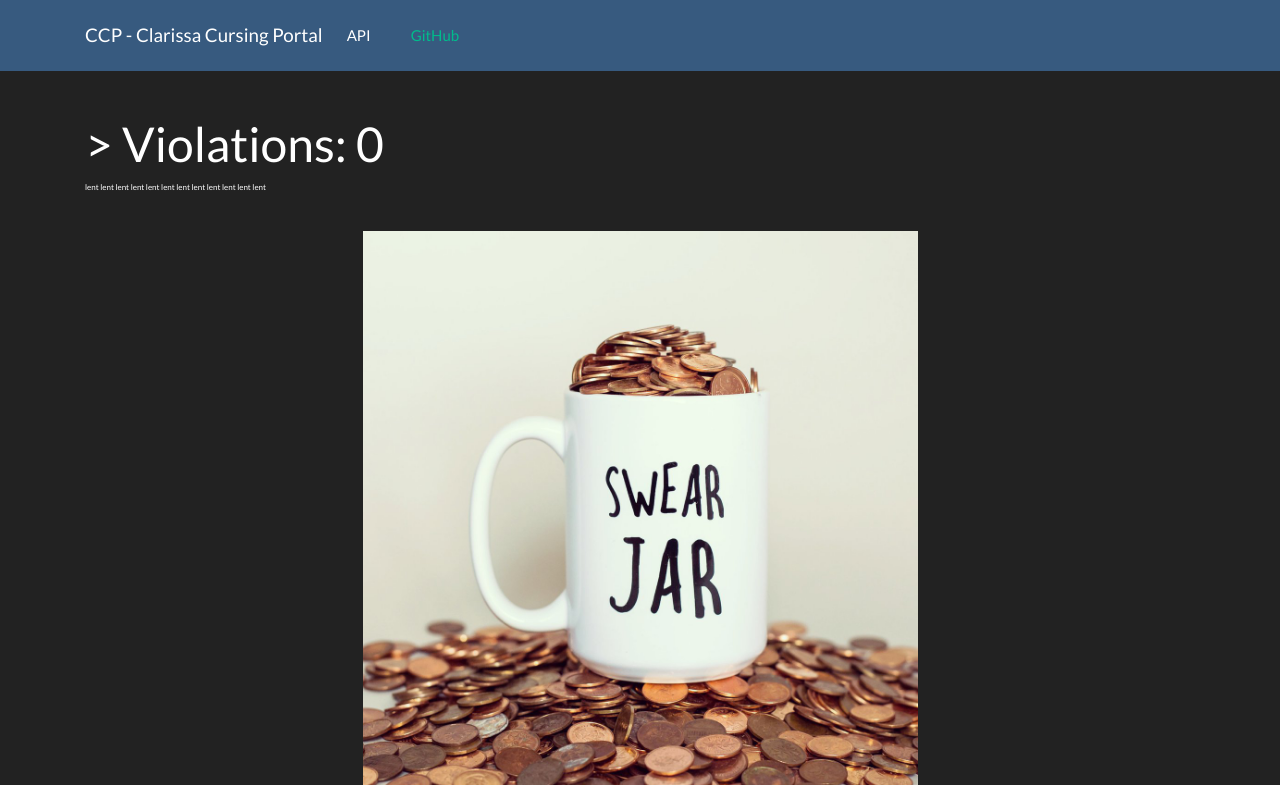
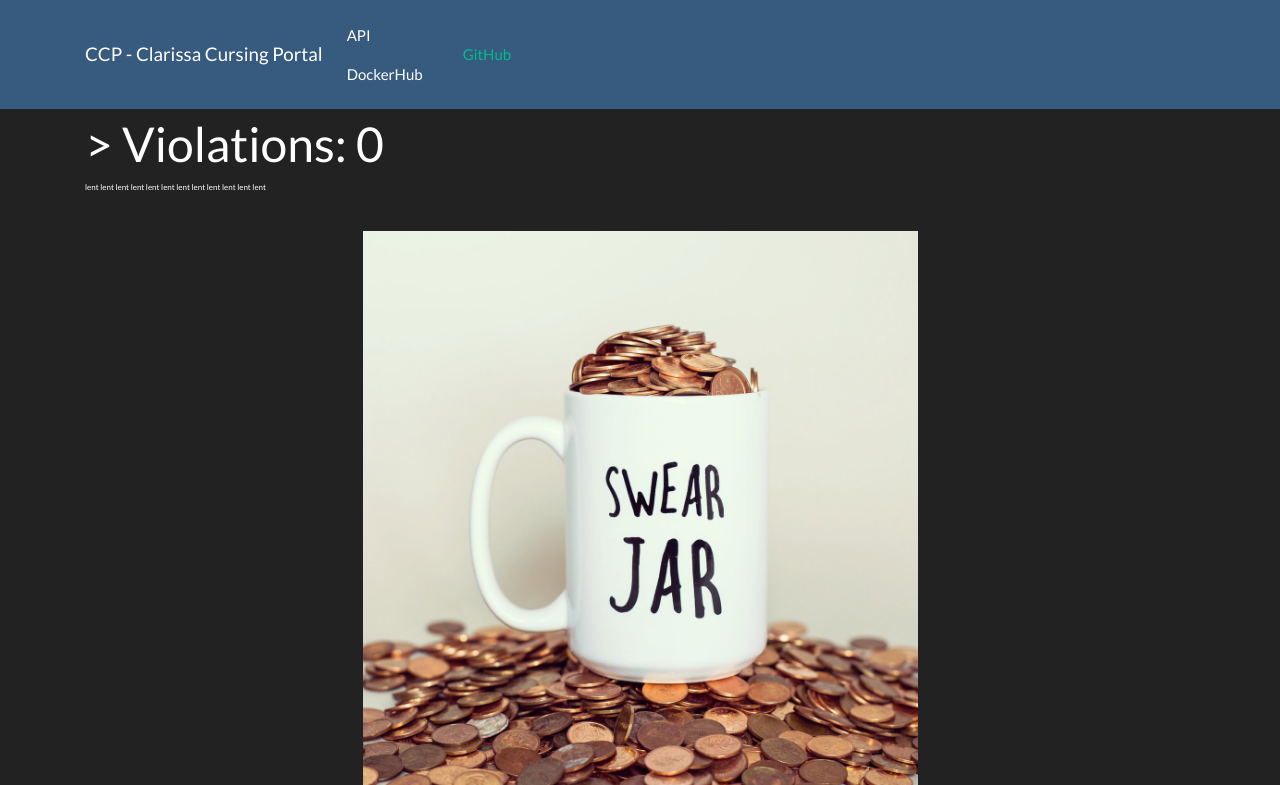
Before and after one commit to bgulla/ccp, a Flask app: page / in a window 1280 px wide. Shown: the top 785 px of the page. Run offline with Flask 2, Linux system fonts and the light colour scheme; data that the repository does not hold is empty; some libraries are stand-ins or nearby versions.

```diff
--- a/src/templates/base.html
+++ b/src/templates/base.html
@@ -28,8 +28,8 @@
         <div class="collapse navbar-collapse" id="navbarResponsive">
           <ul class="navbar-nav">
             <li class="nav-item">
-              <a class="nav-link" href="/api/v1" target="_blank">API</a>
-
+              <a class="nav-link" href="/api/v1" >API</a>
+                 <a class="nav-link" href="https://hub.docker.com/r/bgulla/ccp" >DockerHub</a>
             </li>
 
           </ul>
```
Also changed, not shown: 1 other file.
